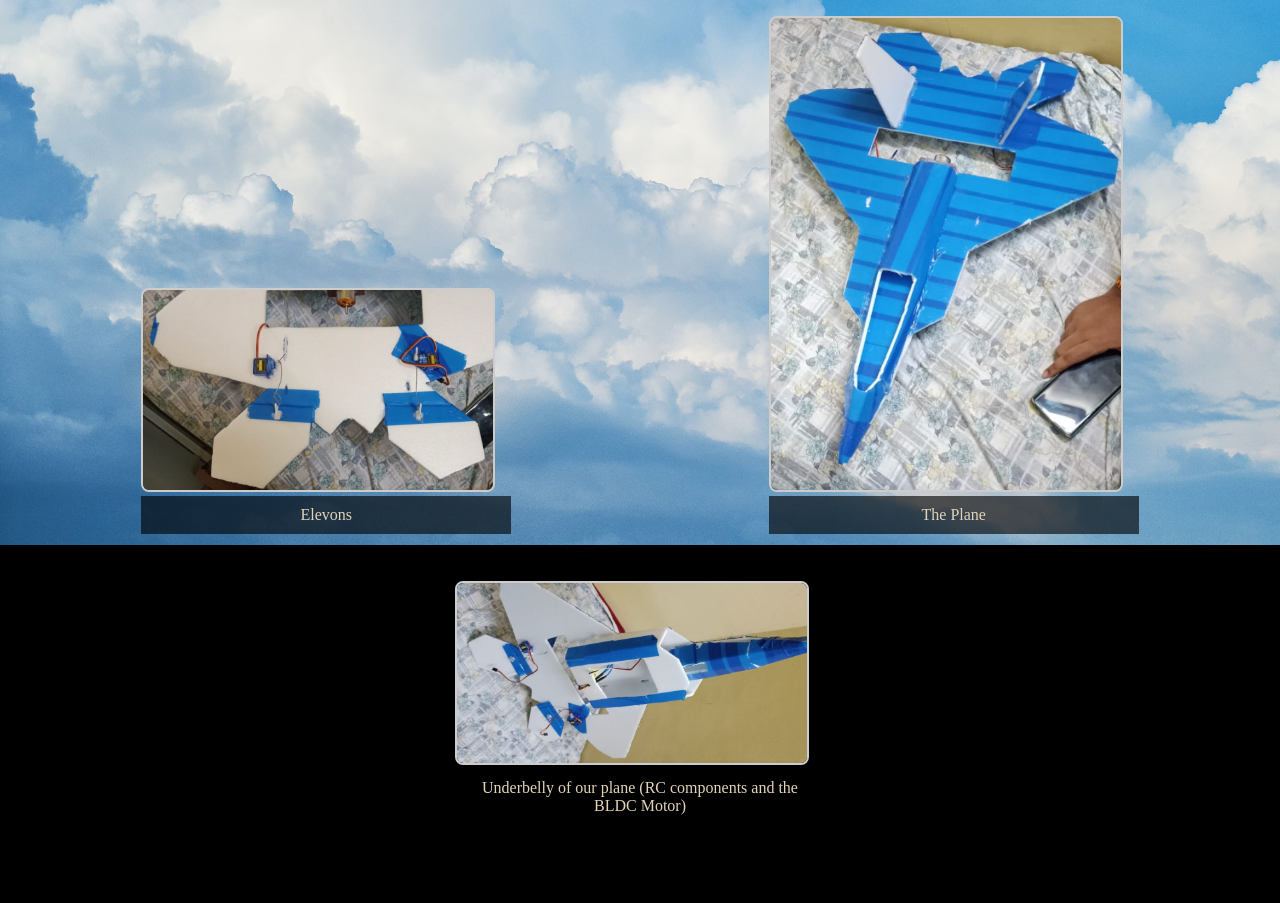
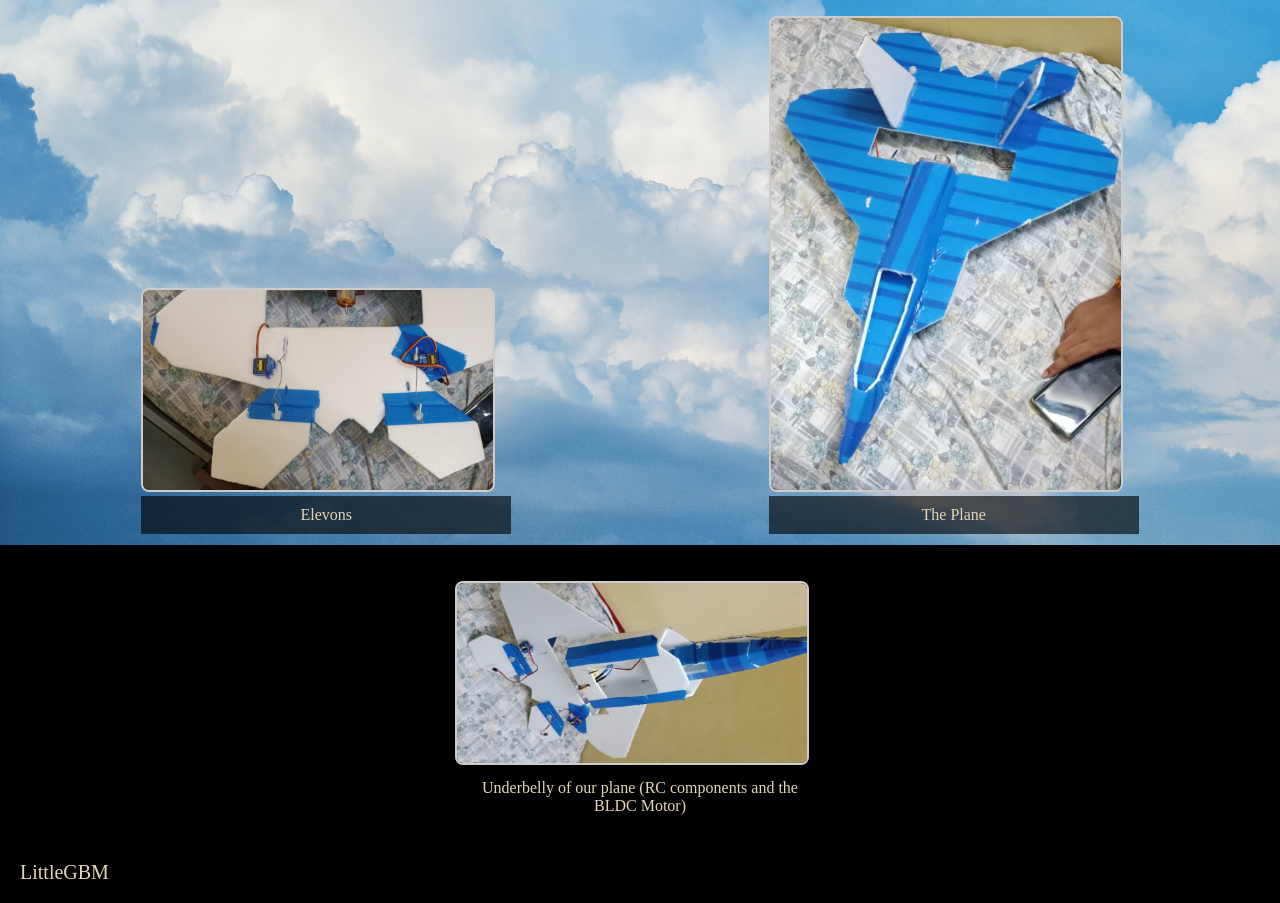
Before and after one commit to gh0stwire/gh0stwire.github.io, a plain HTML site: page projects.html in a window 1280 px wide. Shown: the part 1713-2616 px from the top of the page. Before the commit the page ends 2574 px from the top, so only its background shows below. Drawn offline with Linux system fonts and the light colour scheme.

Commit message:
Update projects.html

```diff
--- a/projects.html
+++ b/projects.html
@@ -84,7 +84,9 @@
 
       </figure>
     </div>
-
+    <div>
+      <a href='littleGBM.html'> LittleGBM </a>
+    </div>
 
     <script src="script1.js"></script>
     <script src="script2.js"></script>
```
